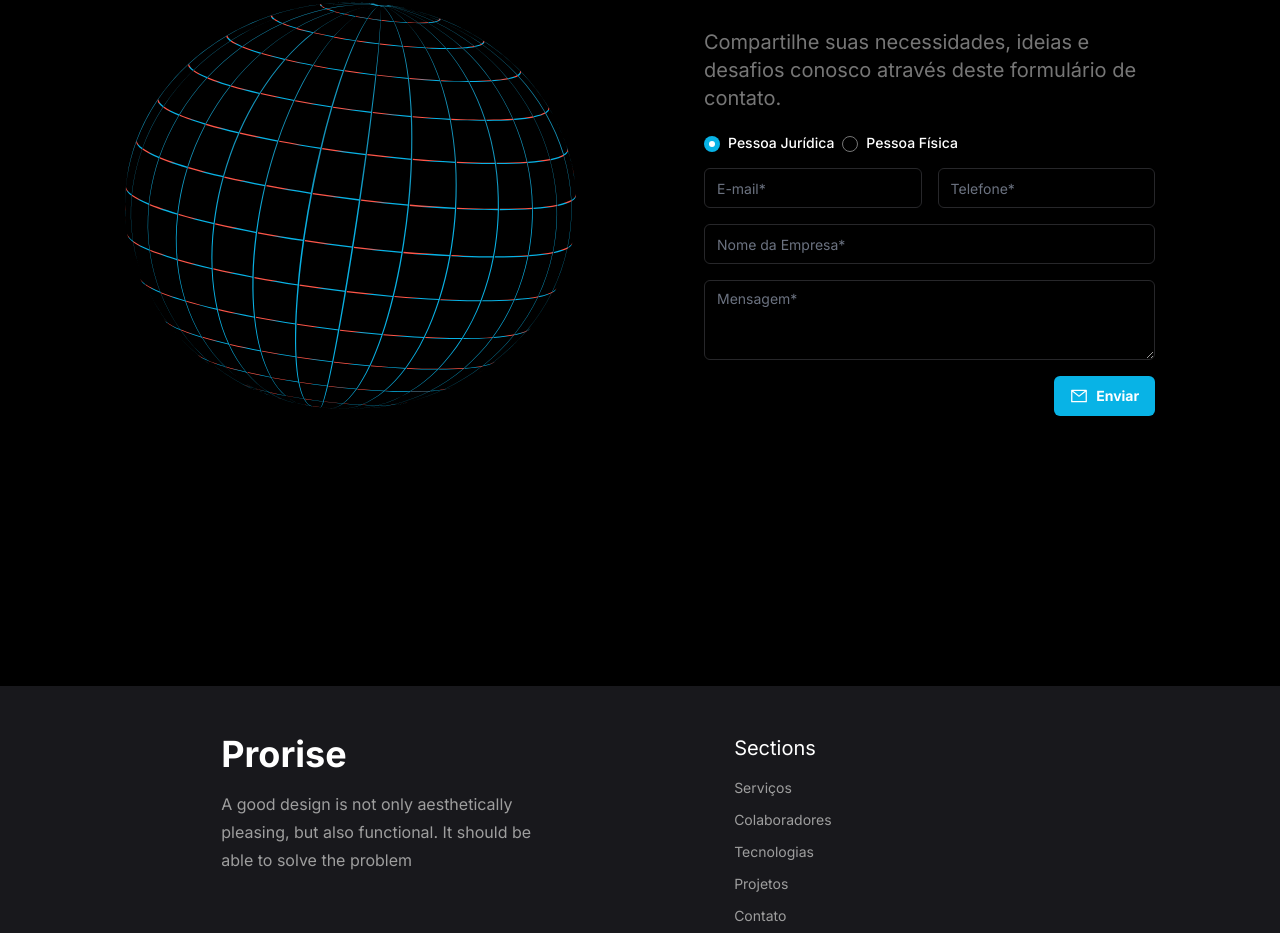
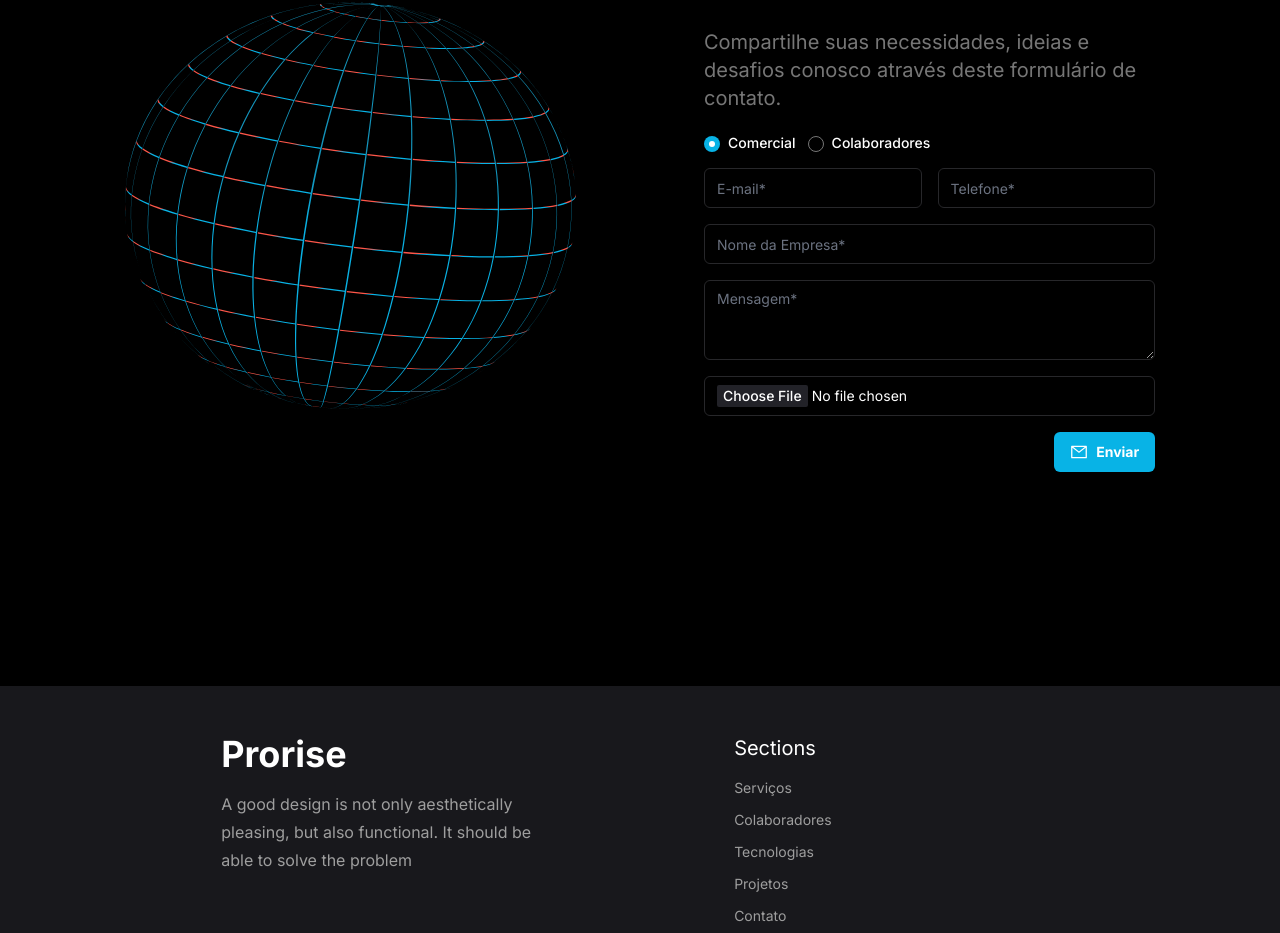
Before and after one commit to RodrigoNeoEx/prorise, a Next.js app: page / in a window 1280 px wide. Shown: the part 4848-5781 px from the top of the page. Built offline with nearby package versions, Linux system fonts and the light colour scheme.

Commit message:
fix: Network section
- Seção Contato
    - [x]  Alterar radio buttons para "Comercial" ou "Colaboradores”
    - [x]  Manipulação do texto exibido de acordo com o radio button selecionado
    - [x]  Remover condição de exibição do Input de seleção de arquivo

```diff
--- a/src/components/sections/NetworkSection.tsx
+++ b/src/components/sections/NetworkSection.tsx
@@ -28,7 +28,7 @@ const formContactSchema = z.object({
 			"Apenas arquivos PDF são aceitos"
 		),
 
-	personType: z.enum(["pf", "pj"]),
+	personType: z.enum(["collaborators", "commercial"]),
 
 	attachment: z.string().optional(),
 });
@@ -45,7 +45,7 @@ export const NetworkSection = () => {
 	} = useForm<FormContact>({
 		resolver: zodResolver(formContactSchema),
 		defaultValues: {
-			personType: "pj",
+			personType: "commercial",
 		},
 	});
 
@@ -84,7 +84,7 @@ export const NetworkSection = () => {
 		setIsLoading(false);
 	}
 
-	const watchpersonType = watch("personType", "pj");
+	const watchpersonType = watch("personType", "commercial");
 
 	async function handleAttachment(file: File) {
 		const reader = new FileReader();
@@ -119,32 +119,33 @@ export const NetworkSection = () => {
 					<div className="order-1 mx-auto min-w-[300px] max-w-[600px]  space-y-6 lg:order-2 lg:h-[500px]">
 						<h3 className="text-3xl font-semibold sm:text-5xl">Entre em contato</h3>
 						<p className="text-base text-dark-400 sm:text-xl">
-							Compartilhe suas necessidades, ideias e desafios conosco através deste formulário de
-							contato.
+							{watchpersonType === "collaborators"
+								? "Cadastre seu currículo e venha fazer parte do nosso tive de devs."
+								: "Compartilhe suas necessidades, ideias e desafios conosco através deste formulário de contato."}
 						</p>
 
 						<form onSubmit={handleSubmit(handleSendEmail)} className="space-y-4">
-							<div className="flex gap-2">
+							<div className="flex gap-3">
 								<div className="flex items-center space-x-2">
 									<Label className="flex gap-2">
 										<input
 											type="radio"
-											value="pj"
+											value="commercial"
 											{...register("personType")}
 											className="h-4 w-4 border-dark-400 bg-transparent text-primary outline-none ring-0 focus:ring-black"
 										/>
-										Pessoa Jurídica
+										Comercial
 									</Label>
 								</div>
 								<div className="flex items-center space-x-2">
 									<Label className="flex gap-2">
 										<input
 											type="radio"
-											value="pf"
+											value="collaborators"
 											{...register("personType")}
 											className="h-4 w-4 border-dark-400 bg-transparent text-primary outline-none ring-0 focus:ring-black"
 										/>
-										Pessoa Física
+										Colaboradores
 									</Label>
 								</div>
 							</div>
@@ -167,7 +168,9 @@ export const NetworkSection = () => {
 
 							<Field error={errors.name}>
 								<Input
-									placeholder={watchpersonType === "pf" ? "Nome Completo*" : "Nome da Empresa*"}
+									placeholder={
+										watchpersonType === "collaborators" ? "Nome Completo*" : "Nome da Empresa*"
+									}
 									{...register("name")}
 								/>
 							</Field>
@@ -176,7 +179,6 @@ export const NetworkSection = () => {
 								<Textarea placeholder="Mensagem*" {...register("message")} />
 							</Field>
 
-							{watchpersonType === "pf" && (
 							<Field error={errors.file}>
 								<Input
 									placeholder="Anexar PDF"
@@ -185,7 +187,6 @@ export const NetworkSection = () => {
 									accept="application/pdf"
 								/>
 							</Field>
-							)}
 
 							<div className="flex w-full justify-end">
 								<Button type="submit" variant="default" loading={isLoading} className="ml-auto">
--- a/src/pages/api/email.ts
+++ b/src/pages/api/email.ts
@@ -9,7 +9,7 @@ const formContactSchema = z.object({
 	message: z.string().min(10),
 	cel: z.string().min(8),
 	attachment: z.string().optional(),
-	personType: z.enum(["pf", "pj"]),
+	personType: z.enum(["collaborators", "commercial"]),
 });
 
 export default function handler(req: NextApiRequest, res: NextApiResponse) {
@@ -39,7 +39,9 @@ export default function handler(req: NextApiRequest, res: NextApiResponse) {
 	const mailOptions = {
 		from: user,
 		to: user,
-		subject: `Novo Contato ${personType === "pf" ? `de` : `da Empresa`} ${name} - ${email}`,
+		subject: `Novo Contato ${
+			personType === "collaborators" ? `de` : `da Empresa`
+		} ${name} - ${email}`,
 		html: templateMail({ name, message, email, cel, personType }),
 		...(attachment && {
 			attachments: [
```
Lines whose indentation alone changed are shown as unchanged.
